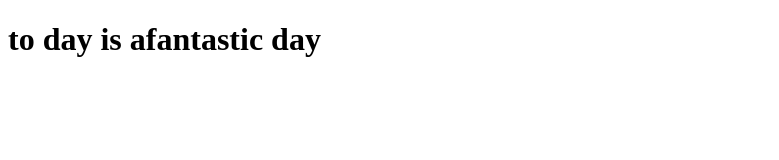
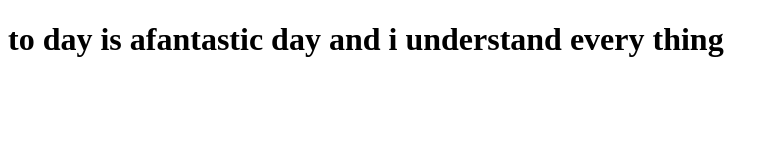
Before and after one commit to Aster-12/Saturday-12, a plain HTML site: page index.html in a window 1280 px wide. Shown: the whole page, without its empty margins (0-779 px from the left). Drawn offline with Linux system fonts and the light colour scheme.

Commit message:
Update index.html

```diff
--- a/index.html
+++ b/index.html
@@ -6,6 +6,6 @@
     <title>Documentfor trainig purpose</title>
   </head>
   <body>
-    <h1>to day is afantastic day</h1>
+    <h1>to day is afantastic day and i understand every thing</h1>
   </body>
 </html>
```
